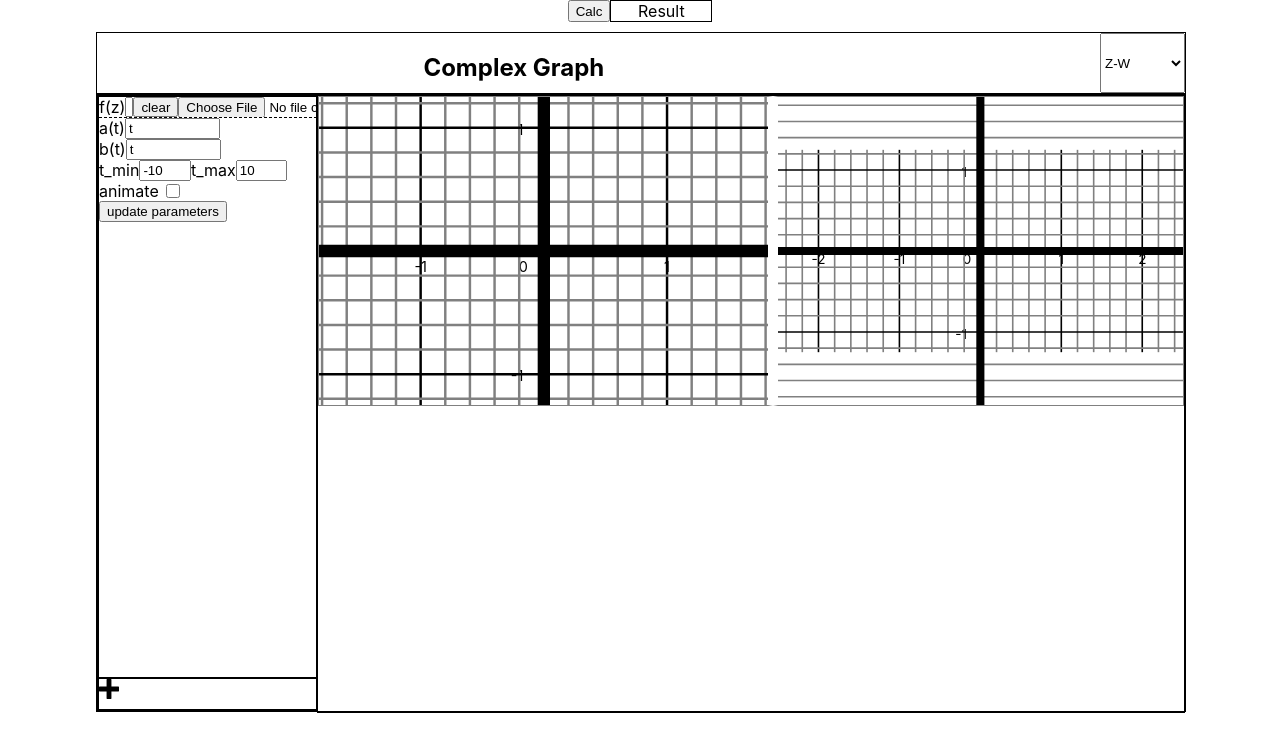
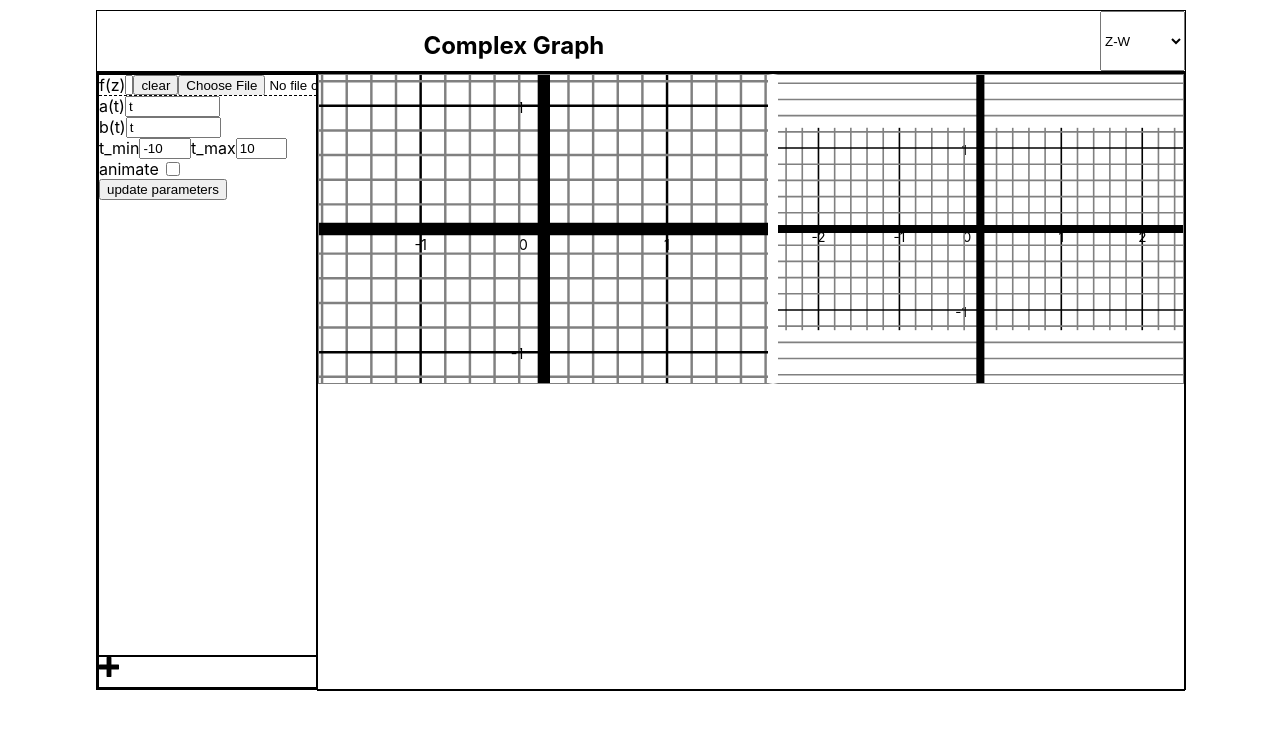
Before and after one commit to andresaunders/grpahing-calc, a React (Create React App) app: page / in a window 1280 px wide. Shown: the top 752 px of the page. Built offline with nearby package versions, Linux system fonts and the light colour scheme.

Commit message:
remove display for web worker test

```diff
--- a/src/App.js
+++ b/src/App.js
@@ -89,14 +89,16 @@ function App() {
 
   }
 
+  let display_worker_test = false;
+
   return (
     <div className="App">
-
+      {display_worker_test  &&
       <div style={{display: 'flex', flex_direction: 'row', justifyContent: 'center'}} id='test-worker'>
         <button onClick={()=>{ messageWorker({action: 'calc', n: 1})}}>Calc</button>
         <div style={{width: '100px', border: '1px solid black'}} id='calc-result'>Result</div>
       </div>
-
+}
     </div>
   );
 }
```
